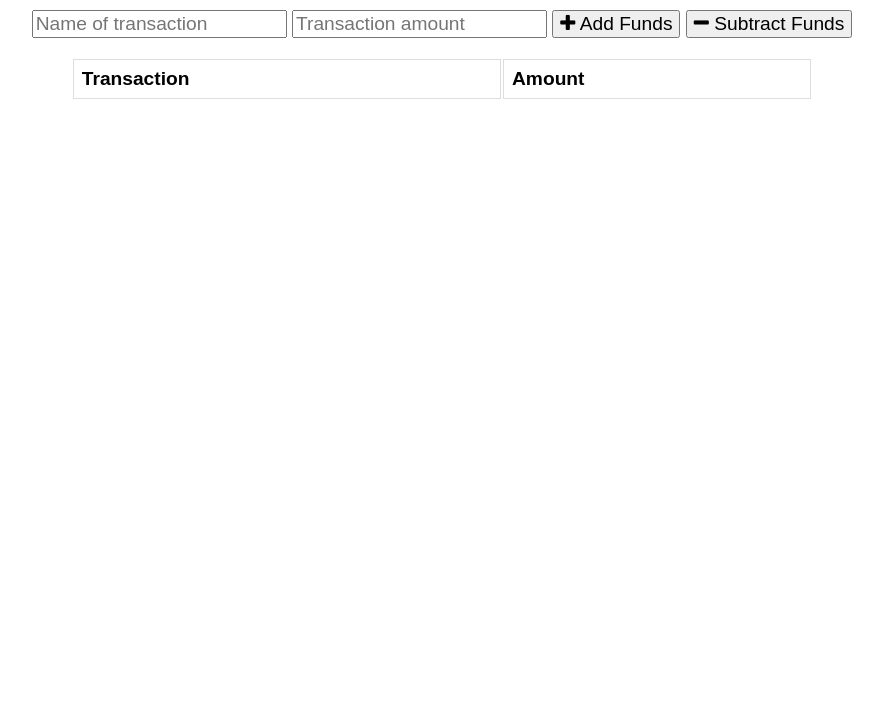
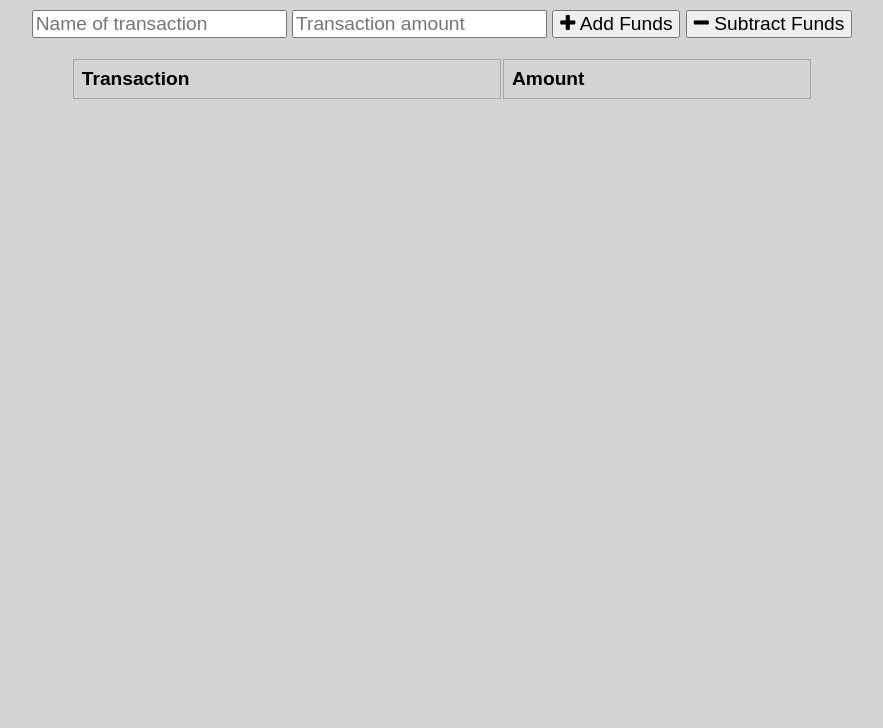
Before and after one commit to meghankbock/challenge-19-budget-tracker, a website: page public/index.html in a window 1280 px wide. Shown: the part 72-800 px from the top of the page, without its empty margins (198-1081 px from the left). Drawn offline with nearby package versions, Linux system fonts and the light colour scheme; no server answers.

Commit message:
update manifest and css

```diff
--- a/public/css/styles.css
+++ b/public/css/styles.css
@@ -1,6 +1,7 @@
 body {
   font-size: 120%;
   font-family: Arial;
+  background-color: #D3D3D3;
 }
 
 button, input {
@@ -13,7 +14,7 @@ table {
 }
 
 td, th {
-  border: 1px solid #dddddd;
+  border: 1px solid #A9A9A9;
   text-align: left;
   padding: 8px;
 }
--- a/public/index.html
+++ b/public/index.html
@@ -9,6 +9,7 @@
 
   <link rel="stylesheet" href="https://stackpath.bootstrapcdn.com/font-awesome/4.7.0/css/font-awesome.min.css">
   <link rel="stylesheet" href="css/styles.css">
+  <link rel="manifest" href="dist/manifest.json">
 
   <title>Budget Tracker</title>
 </head>
```
Also changed, not shown: public/manifest.json.
